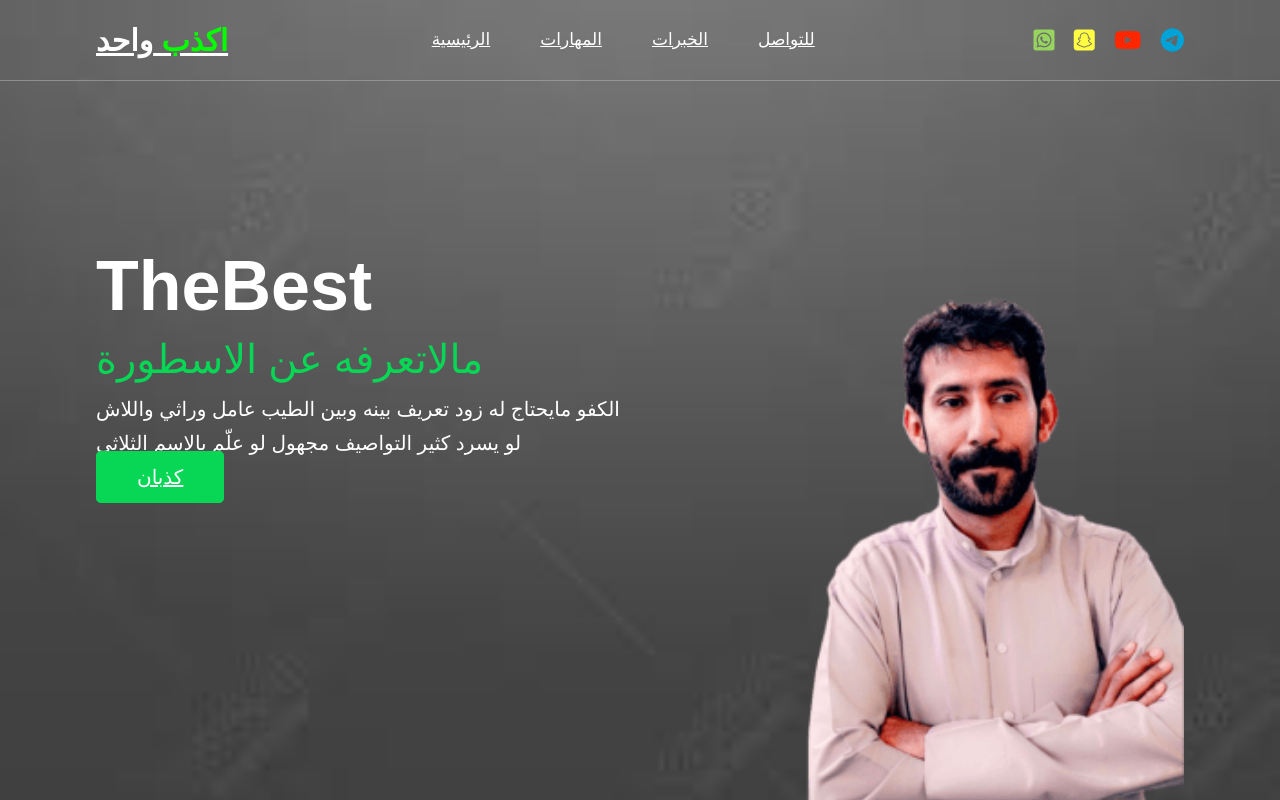
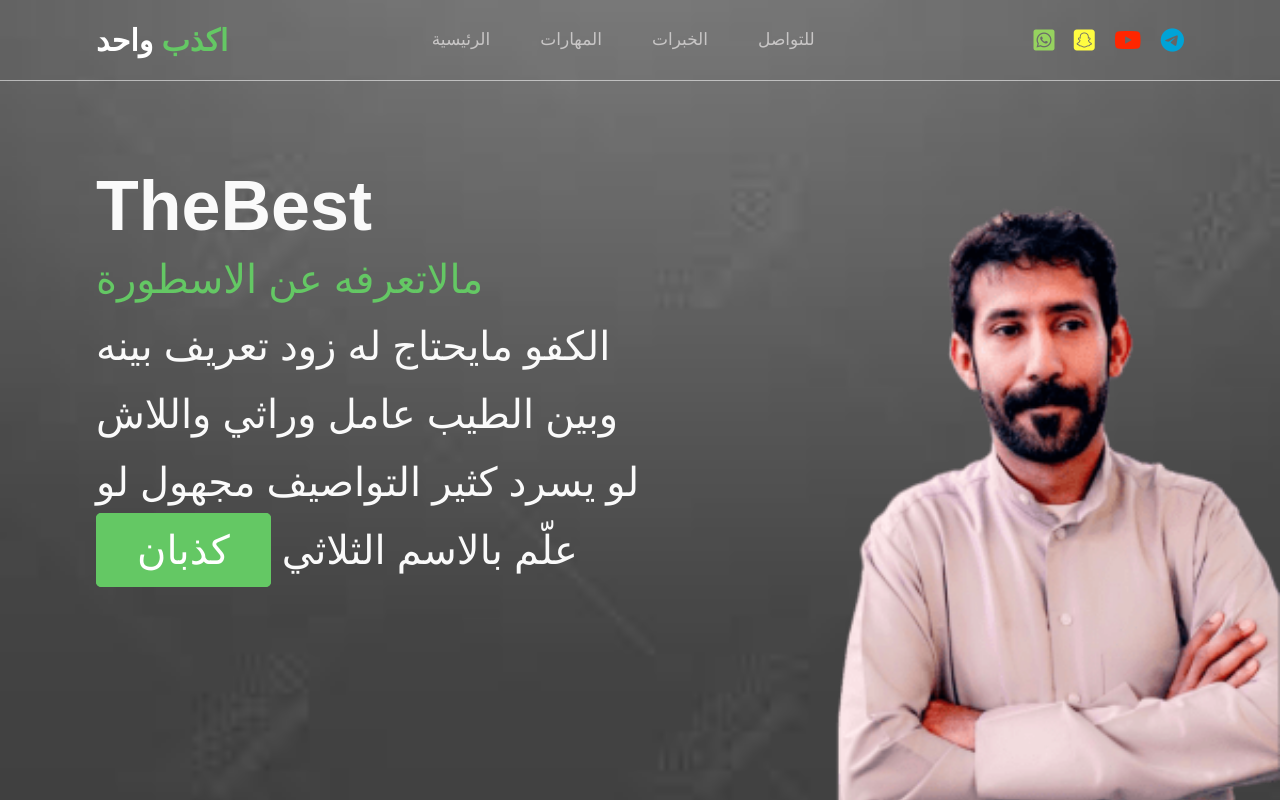
Before and after one commit to TrrOy7/ali, a plain HTML site: page index.html in a window 1280 px wide. Drawn offline with Linux system fonts and the light colour scheme.

Commit message:
style.css

```diff
--- a/css/style.css
+++ b/css/style.css
@@ -3,14 +3,14 @@
     margin: 0;
     box-sizing: border-box;
     font-family: sans-serif;
+    text-decoration: none;
   }
   header{
     position: fixed;
     top: 0;
     left: 0;
     right: 0;
-    border-bottom: 1px solid #afafaf93;
-    z-index: 100;
+    border-bottom: 1px solid #fafafa93;
   }
   header nav{
     display: flex;
@@ -20,13 +20,13 @@ header nav{
     margin: auto;
     height: 80px;
   }
-header nav .logo{
+  header NAV .logo{
     color: #fff;
     font-size: 30px;
     font-weight: bolder;
   }
-header nav .logo span{
-     color: #04ff00;
+  header nav .LOGO span{
+    color: #64c864;
   }
   header nav .links{
     display: flex;
@@ -45,28 +45,32 @@ header nav .links li::after{
     left: 0;
     width: 0%;
     height: 2px;
-    background-color: #00ff15;
+    background: #64c864;
     transition: 0.3s;
   }
   header nav .links li:hover::after,
   header nav .links li.active::after{
     width: 100%;
   }
+
   header nav .links li a{
-    color: #fff;
+    color: #c8c6c6;
     font-size: 17px;
   }
   header nav .social-links a i{
-    color: #08d655;
+    color: #64c864;
     font-size: 24px;
     margin-left: 15px;
+  }
+  header nav .social-links a i:hover{
+    color: #fafafa;
 }
 .qa-sec{
     height: 100vh;
     background: url(../images/bg.jpeg);
     background-size: cover;
     background-position: top;
-    overflow: hidden;
+    overflow: auto;
 }
 .qa-sec .contanier{
     width: 85%;
@@ -74,33 +78,31 @@ header nav .social-links a i{
     display: flex;
     justify-content: space-between;
     align-items: center;
-    position: relative;
     height: 100%;
 }
 .qa-sec .contanier .dev-text{
     width: 50%;
-    font-size: 70px;
-    margin-bottom: 10px;
+    font-size: 20px;
 }
 .qa-sec .contanier .dev-text h1{
-    color: #fff;
+    color: #fafafa;
     font-size: 70px;
     margin-bottom: 10px;
 }
 .qa-sec .contanier .dev-text span{
     font-size: 40px;
-    color: #08d655;
+    color: #64c864;
 }
 .qa-sec .contanier .dev-text p{
-    color: #fff;
-    font-size: 20px;
+    color: #fafafa;
+    font-size: 40px;
     margin: 10px 0 50px;
     line-height: 1.7;
 }
 .qa-sec .contanier .dev-text .btn{
-    color: #fff;
-    border: 1px solid #08d655;
-    background-color: #08d655;
+    color: #ffffff;
+    border: 1px solid #64c864;
+    background-color: #64c864;
     padding: 14px 40px;
     border-radius: 5px;
     transition: 0.3s;
@@ -120,7 +122,6 @@ header nav .social-links a i{
 #btnMenu{
   display: none;
 }
-
 /* Resoponsive */
 @media(max-width : 980px){
     header nav .links{
@@ -167,18 +168,18 @@ header nav .social-links a i{
     }
     .qa-sec .contanier .div-img{
         position: relative;
-        width: 35%;
+        width: 75%;
     }
 }
-@media(max-width: 450px){
+@media(max-width: 370px){
     .qa-sec .contanier .dev-text h1{
-        font-size: 35%;
+        font-size: 100%;
     }
     .qa-sec .contanier .dev-text span{
-        font-size: 25px;
+        font-size: 100%;
     }
     .qa-sec .contanier .dev-text p{
-        font-size: 16px;
+        font-size: 100%;
     }
     .qa-sec .contanier .div-img{
         width: 100%;
```
Lines whose indentation alone changed are shown as unchanged.
